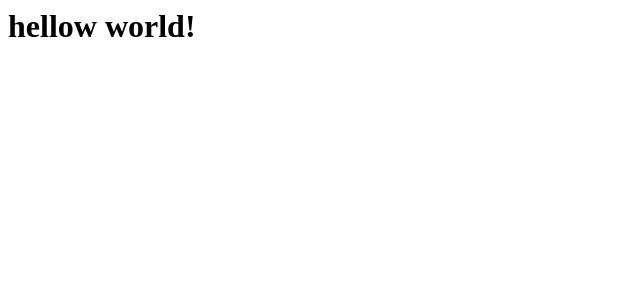
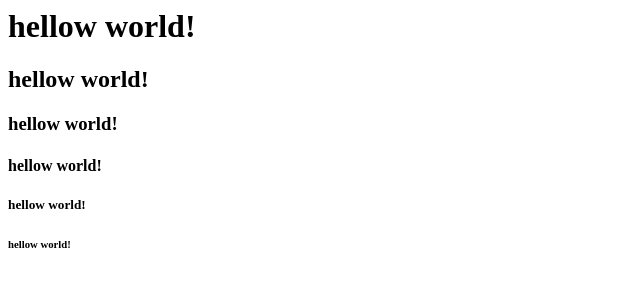
Before and after one commit to macocando/firstRepoitory, a plain HTML site: page index.html in a window 1280 px wide. Shown: the whole page, without its empty margins (0-640 px from the left). Drawn offline with Linux system fonts and the light colour scheme.

Commit message:
index.html수정

```diff
--- a/index.html
+++ b/index.html
@@ -1 +1,6 @@
-<h1>hellow world!</h>
+<h1>hellow world!</h1>
+<h2>hellow world!</h2>
+<h3>hellow world!</h3>
+<h4>hellow world!</h4>
+<h5>hellow world!</h5>
+<h6>hellow world!</h6>
```
